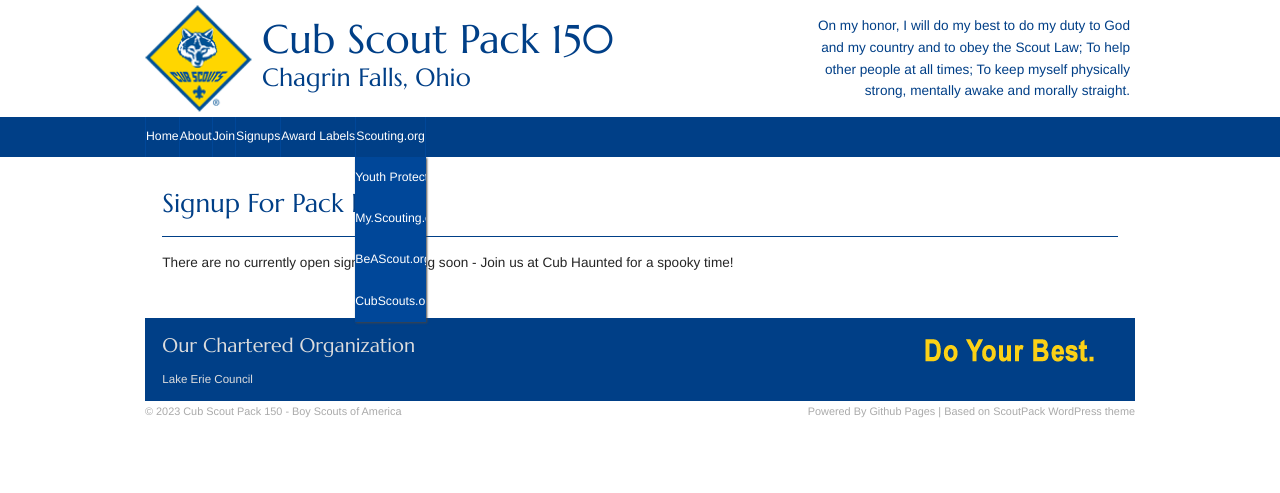
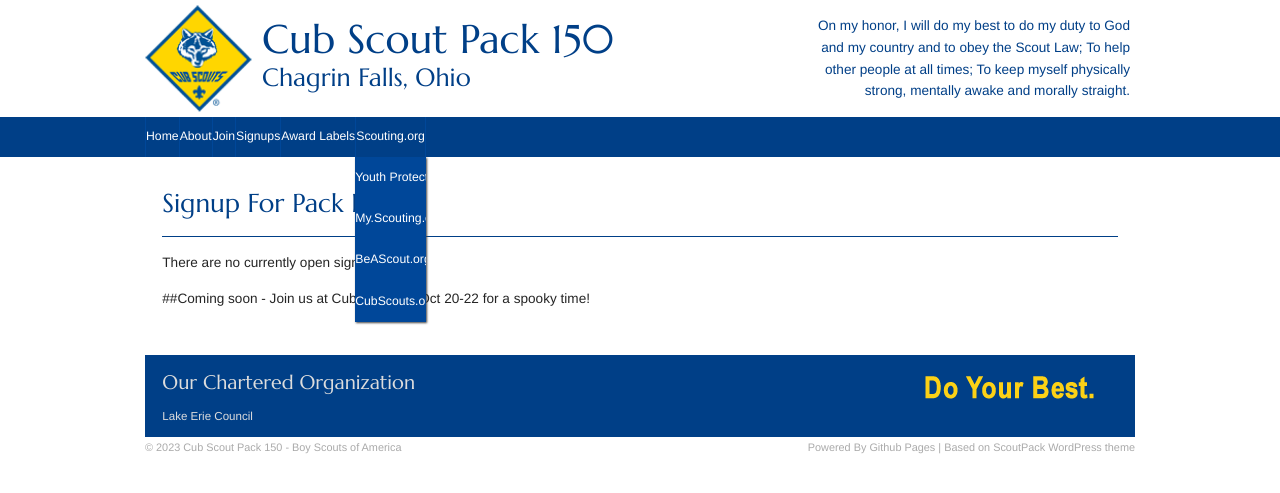
Before and after one commit to Pack150/Pack150.github.io, a Jekyll site: the page built from signups.md, in a window 1280 px wide. Shown: the top 493 px of the page. Built offline with Jekyll 4.4.1, drawn with Linux system fonts in a browser that asks for light colours; nearby versions of some CDN libraries; library files that are not in the unit come from our copies.

Commit message:
Update signups.md

```diff
--- a/signups.md
+++ b/signups.md
@@ -7,7 +7,8 @@
 
 ************
 There are no currently open signups.
-Coming soon - Join us at Cub Haunted for a spooky time!
+
+##Coming soon - Join us at Cub Haunted, Oct 20-22 for a spooky time!
 
 
 <!--
```
